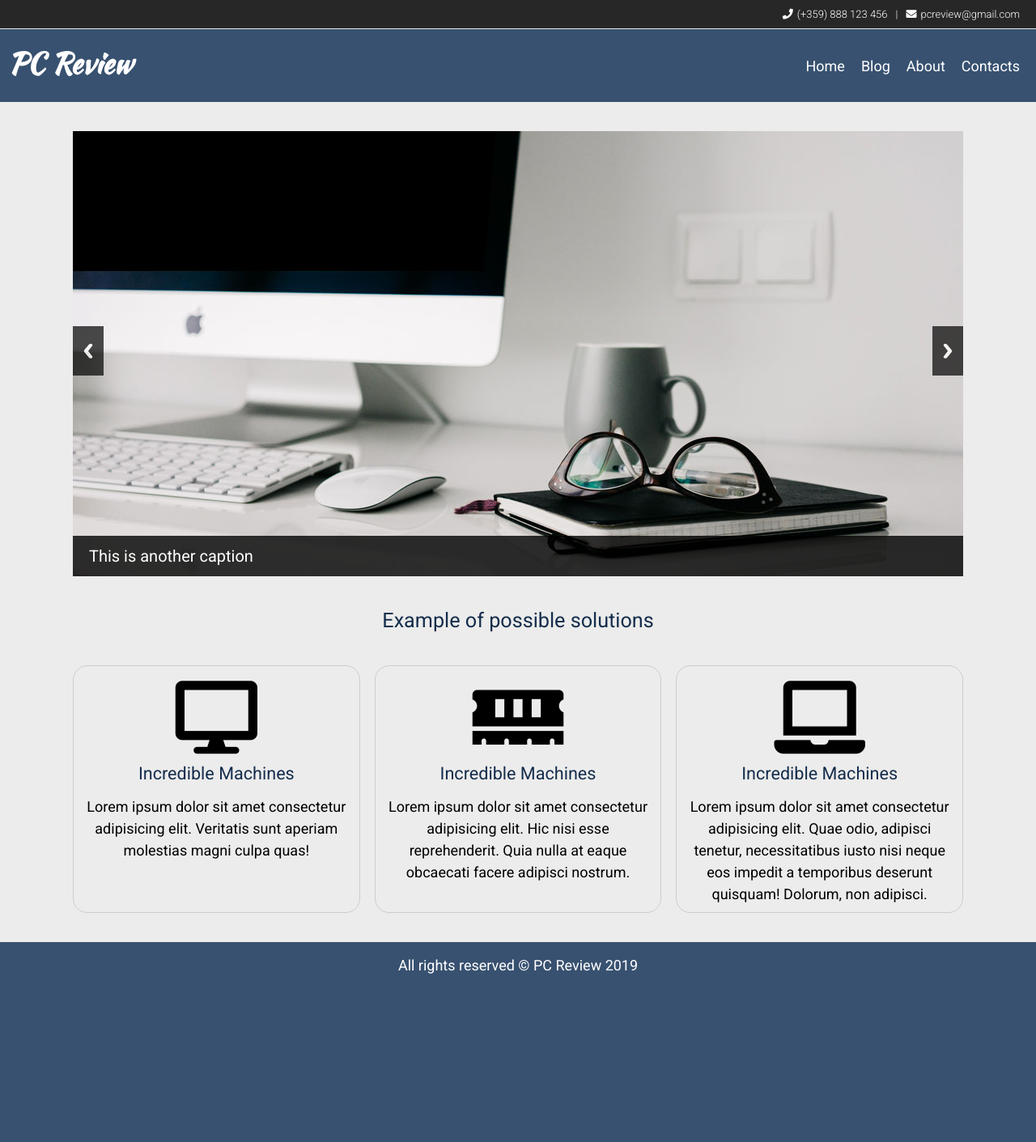
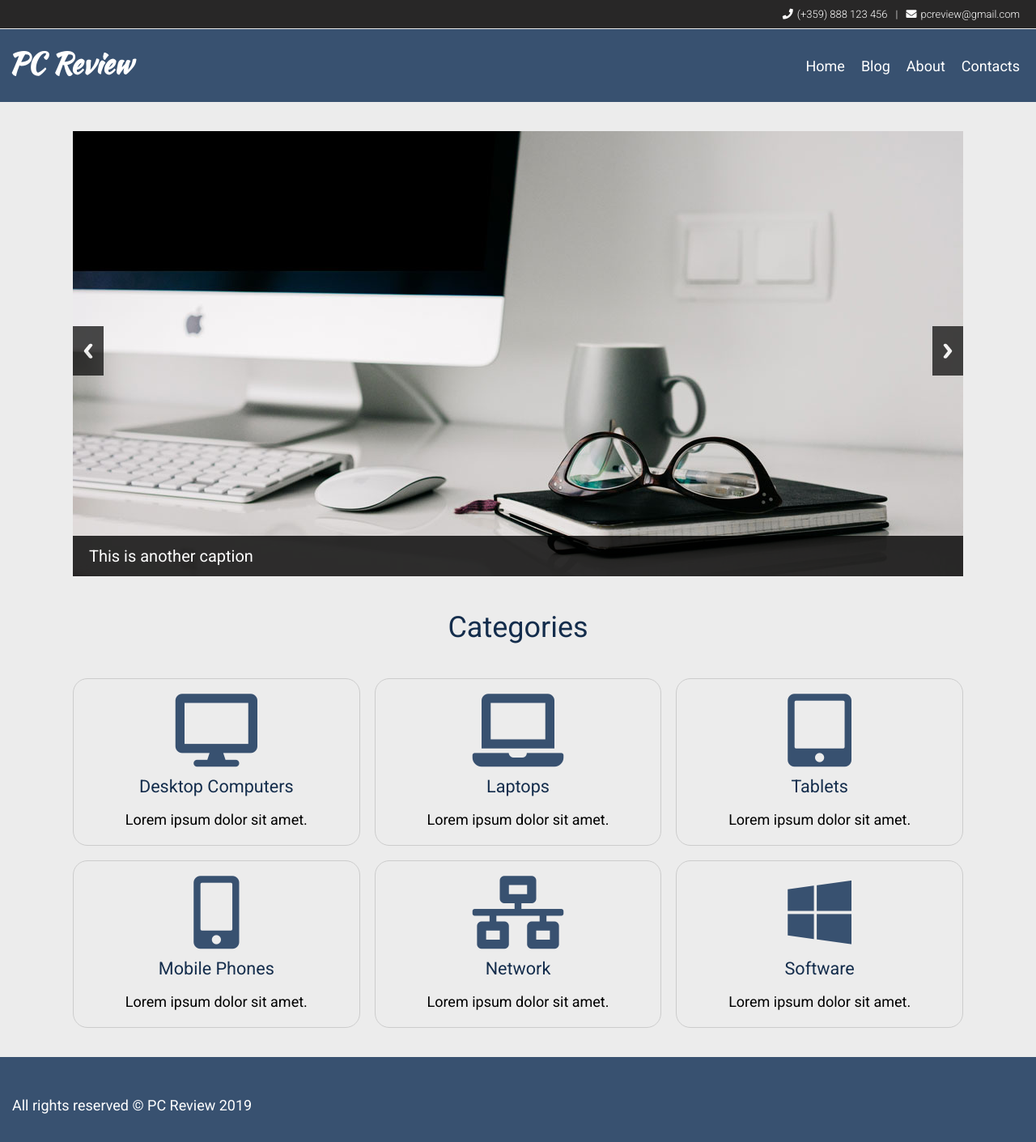
Before and after one commit to chrisbg69/chrisbg69.github.io, a Jekyll site: the page built from index.html, in a window 1280 px wide. Shown: the whole page at 81% size. Built offline with Jekyll 4.4.1, drawn with Linux system fonts in a browser that asks for light colours; nearby versions of some CDN libraries; before the commit the page ends 1254 px from its top, so only the background shows below that.

Commit message:
added Categories in grid CSS

```diff
--- a/_includes/footer.html
+++ b/_includes/footer.html
@@ -1,3 +1,16 @@
+<section class="subfooter">
+    <div class="up-footer">
+
+
+    </div>
+
+
+</section>
+
+
+
+
+
 <footer>
     <div class="footer-description">
         <p>All rights reserved &copy; {{ site.title }} 2019</p>
--- a/_layouts/home.html
+++ b/_layouts/home.html
@@ -21,28 +21,49 @@ layout: default
   </ul>
 </div>
 
-<h4 class="grid-text">Example of possible solutions</h4>
+<h2 class="grid-text">Categories</h2>
 
 <section class="grid-conteiner">
   <div class="grid-block">
       <ul class="main-grid-content">
           <li><i class="fas fa-desktop fa-5x"></i></li>
-          <li><h5>Incredible Machines</h5></li>
-          <li><p>Lorem ipsum dolor sit amet consectetur adipisicing elit. Veritatis sunt aperiam molestias magni culpa quas!</p></li>
+          <li><h5>Desktop Computers</h5></li>
+          <li><p>Lorem ipsum dolor sit amet.</p></li>
       </ul>
   </div>
   <div class="grid-block">
     <ul class="main-grid-content">
-      <li><i class="fas fa-memory fa-5x"></i></li>
-      <li><h5>Incredible Machines</h5></li>
-      <li><p>Lorem ipsum dolor sit amet consectetur adipisicing elit. Hic nisi esse reprehenderit. Quia nulla at eaque obcaecati facere adipisci nostrum.</p></li>
+      <li><i class="fas fa-laptop fa-5x"></i></li>
+      <li><h5>Laptops</h5></li>
+      <li><p>Lorem ipsum dolor sit amet.</p></li>
   </ul>
   </div>
   <div class="grid-block">
     <ul class="main-grid-content">
-      <li><i class="fas fa-laptop fa-5x"></i></li>
-      <li><h5>Incredible Machines</h5></li>
-      <li><p>Lorem ipsum dolor sit amet consectetur adipisicing elit. Quae odio, adipisci tenetur, necessitatibus iusto nisi neque eos impedit a temporibus deserunt quisquam! Dolorum, non adipisci.</p></li>
+      <li><i class="fas fa-tablet-alt fa-5x"></i></li>
+      <li><h5>Tablets</h5></li>
+      <li><p>Lorem ipsum dolor sit amet.</p></li>
   </ul>
   </div>
+  <div class="grid-block">
+    <ul class="main-grid-content">
+        <li><i class="fas fa-mobile-alt fa-5x"></i></li>
+        <li><h5>Mobile Phones</h5></li>
+        <li><p>Lorem ipsum dolor sit amet.</p></li>
+    </ul>
+</div>
+<div class="grid-block">
+  <ul class="main-grid-content">
+    <li><i class="fas fa-network-wired fa-5x"></i></li>
+    <li><h5>Network</h5></li>
+    <li><p>Lorem ipsum dolor sit amet.</p></li>
+</ul>
+</div>
+<div class="grid-block">
+  <ul class="main-grid-content">
+    <li><i class="fab fa-windows fa-5x"></i></li>
+    <li><h5>Software</h5></li>
+    <li><p>Lorem ipsum dolor sit amet.</p></li>
+</ul>
+</div>
 </section>
--- a/assets/css/grid.css
+++ b/assets/css/grid.css
@@ -32,3 +32,7 @@
     margin-top: 0.5em;
 
 }
+
+.main-grid-content li i {
+    color: #385170;
+}
--- a/assets/css/main.css
+++ b/assets/css/main.css
@@ -7,6 +7,11 @@
 body {
 
     background-color: #ececec;
+}
+
+main {
+    max-width: 1100px;
+    margin: auto;
 }
 
 h1, h2, h3, h4, h5 {
@@ -46,7 +51,6 @@ h1 a:hover, h2 a:hover, h3 a:hover, h4 a:hover, h5 a:hover {
     font-size: small;
     line-height: 2rem;
 
-
 }
 
 .header-links li:nth-child(1){
@@ -83,9 +87,9 @@ header {
 header .site-name {
     font-size: 2rem;
     font-weight: 700;
-    line-height: 1.5;
+    line-height: 1.8;
     color: #ffffff;
-    padding-top: 0.3rem;
+
 }
 
 header .site-name a {
@@ -122,13 +126,14 @@ footer {
     color: #ffffff;
     background-color: #385170;
     box-shadow: 0 50vh 0 50vh #385170;
-    text-align: center;
+    text-align: left;
 }
 
-main {
-    max-width: 1100px;
-    margin: auto;
+footer p {
+    line-height: 5rem;
 }
+
+
 
 article {
     background-color: #ffffff;
--- a/assets/css/slider.css
+++ b/assets/css/slider.css
@@ -1,36 +1,3 @@
-.rslides {
-    position: relative;
-    list-style: none;
-    overflow: hidden;
-    width: 100%;
-    padding: 0;
-    margin: 1rem auto;
-    }
-
-  .rslides li {
-    -webkit-backface-visibility: hidden;
-    position: absolute;
-    display: none;
-    width: 100%;
-    left: 0;
-    top: 0;
-    }
-
-  .rslides li:first-child {
-    position: relative;
-    display: block;
-    float: left;
-    }
-
-  .rslides img {
-    display: block;
-    height: auto;
-    float: left;
-    width: 100%;
-    border: 0;
-    }
-
-    /* Callback example */
 
 h3 {
     font: 20px/30px "Helvetica Neue", Helvetica, Arial, sans-serif;
--- a/assets/css/typography.css
+++ b/assets/css/typography.css
@@ -30,8 +30,8 @@ body, table, form, select, option, input, textarea {
     color: var(--color-body-text, #000);
 }
 
-.site-title,
-h1, h2, h3, h4, h5, h6 {
+
+h1, h2, h3, h4, h5, h6, p {
     font-size: 1em;
     margin-bottom: 0.5em;
     font-weight: normal;
```
Also changed, not shown: 12 other files.
